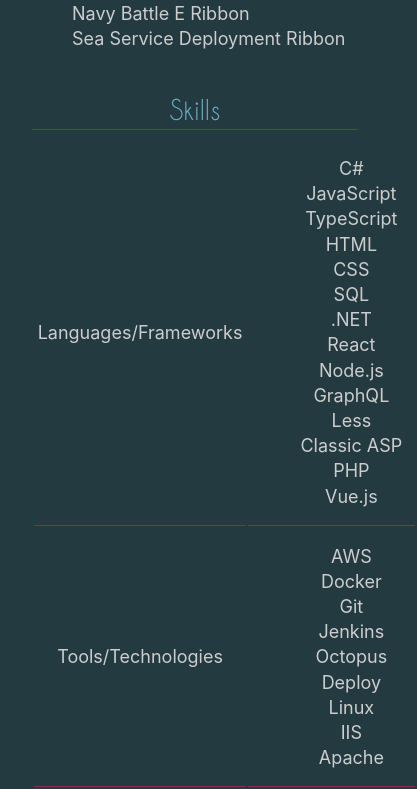
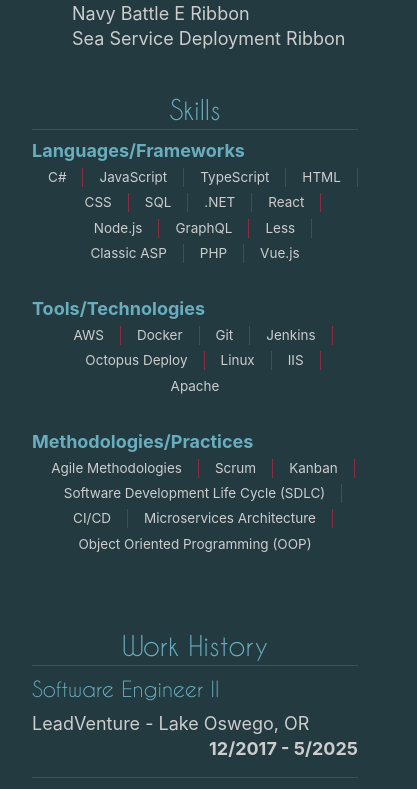
Before and after one commit to pdxchambers/pdxchambers-vue, a Vue app: page /resume in a window 390 px wide. Shown: the part 1500-2289 px from the top of the page, 417 px wide, since content can reach past the window. Built offline with nearby package versions, Linux system fonts and the light colour scheme; a web font is replaced by a local one.

Commit message:
fix skills list styling on resume for mobile

```diff
--- a/src/components/ResumeContent.vue
+++ b/src/components/ResumeContent.vue
@@ -35,16 +35,14 @@
     </section>
     <section class="resume__skills">
       <h2>Skills</h2>
-      <table>
-        <tr v-for="(skill, index) in data.skills" :key="index">
-          <th>{{skill.sectionTitle}}</th>
-          <td>
+        <div class="resume__skills--container" v-for="(skill, index) in data.skills" :key="index">
+          <div class="resume__skills--skillCat">{{skill.sectionTitle}}</div>
+          <div class="resume__skills--skillList">
             <ul>
               <li v-for="(item, itemIndex) in skill.skillList" :key="itemIndex">{{ item }}</li>
             </ul>
-          </td>
-        </tr>
-      </table>
+          </div>
+        </div>
     </section>
     <section class="resume__history">
       <h2>Work History</h2>
@@ -73,6 +71,37 @@
   .resume {
     margin: 0 auto;
     max-width: var(--content-max-width);
+    &__skills {
+      &--container {
+        display: grid;
+        grid-template-areas:
+          "skillCat"
+          "skillList";
+        margin-bottom: 32px;
+      }
+      &--skillCat {
+        grid-area: skillCat;
+        font-weight: bold;
+        color: var(--color-accent-text);
+      }
+      &--skillList {
+        grid-area: skillList;
+        ul {
+          list-style-type: none;
+          padding-left: 0;
+          text-align: center;
+          li {
+            display: inline-block;
+            font-size: 75%;
+            border-right: thin solid var(--color-accent);
+            padding: 0 var(--base-padding);
+            &:last-child {
+              border-right: none;
+            }
+          }
+        }
+      }
+    }
 
     section {
       padding: var(--base-padding);
@@ -91,11 +120,6 @@
       }
       span{
         font-style: italic;
-      }
-      th, td {
-        border-bottom: thin solid var(--color-accent);
-        border-collapse: collapse;
-        padding: var(--base-padding) 0;
       }
       ul {
         list-style-type: none;
```
